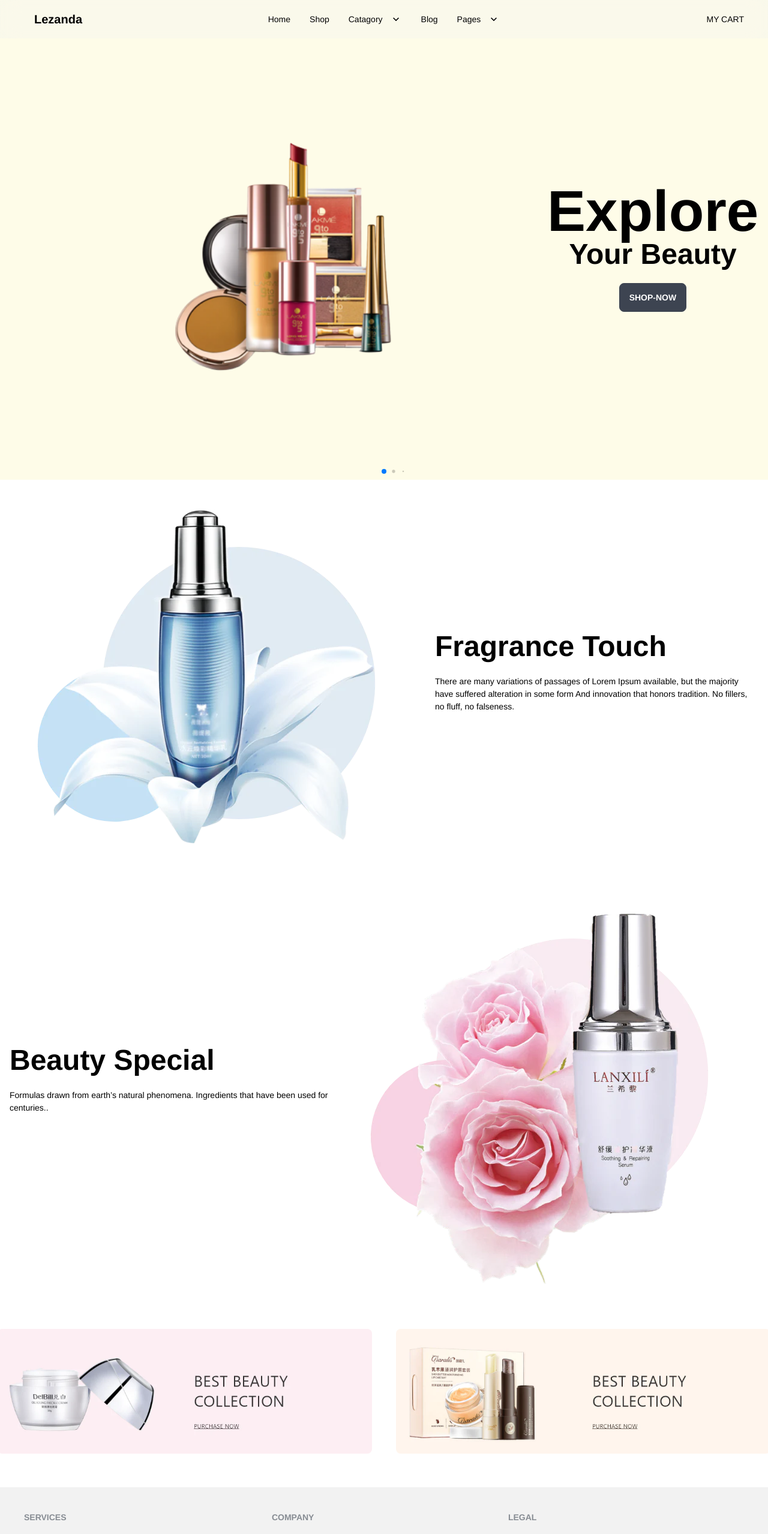
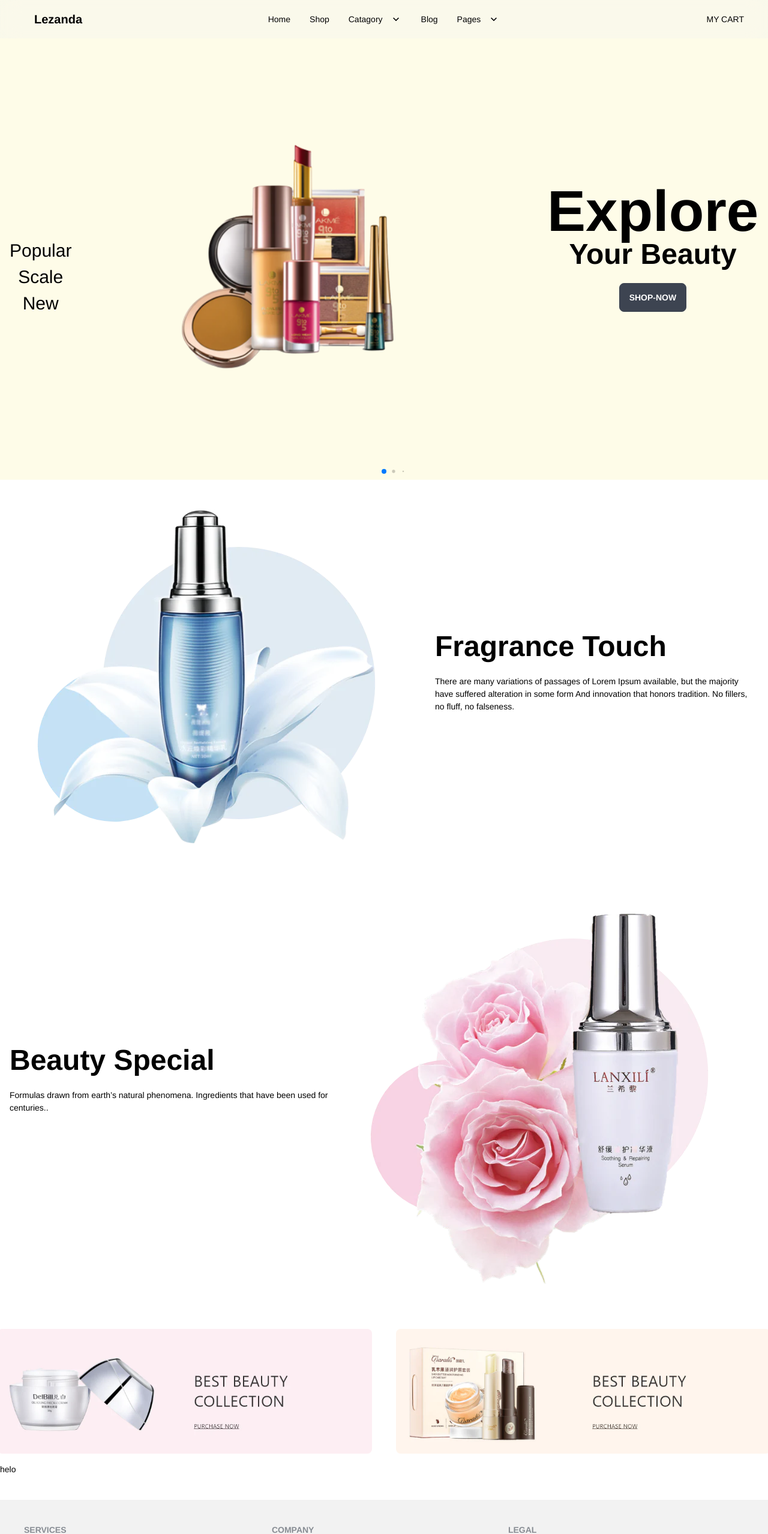
Before and after one commit to rashelmahomud/lezenda-orange, a React (Create React App) app: page / in a window 1280 px wide. Shown: the top 2558 px of the page at 60% size. Built offline with nearby package versions, Linux system fonts and the light colour scheme.

Commit message:
added some

```diff
--- /dev/null
+++ b/public/services.json
@@ -0,0 +1,32 @@
+[
+    {
+        "id": "1",
+        "name": "Demo Product Title",
+        "image": "https://i.ibb.co/cc43CD3/4product.webp",
+        "price":"99"
+
+    },
+    {
+        "id": "2",
+        "name": "Demo Product Title",
+        "image": "https://i.ibb.co/F36hcGL/3product.webp",
+        "price":"99"
+
+    },
+    {
+        "id": "3",
+        "name": "Demo Product Title",
+        "image": "https://i.ibb.co/pyMzFqg/2product.webp",
+        "price":"99"
+
+    },
+    {
+        "id": "4",
+        "name": "Demo Product Title",
+        "image": "https://i.ibb.co/n76KdZY/1product.webp",
+        "price":"99"
+
+    }
+
+
+]
--- a/src/Compornents/Animations/Banner.js
+++ b/src/Compornents/Animations/Banner.js
@@ -46,7 +46,20 @@ export default function App() {
 
               </div>
 
-              <img src={img} className="translate-y-6  rounded-lg w-screen transform transition duration-500 hover:scale-150"  />
+              <img src={img} className="translate-y-6 rounded-lg w-screen transform transition duration-500 hover:scale-150 relative" />
+
+              <div >
+                <ul className="absolute">
+                  <li className="text-3xl" data-aos="fade-down-right"
+                    data-aos-duration="3000">Popular</li>
+
+                  <li className="text-3xl my-2" data-aos="fade-down-right"
+                    data-aos-duration="2000">Scale</li>
+                  <li className="text-3xl" data-aos="fade-down-right"
+                    data-aos-duration="1000">New</li>
+                </ul>
+              </div>
+
 
               {/* data-aos="fade-up"
                 data-aos-duration="3000" */}
@@ -75,7 +88,7 @@ export default function App() {
                   data-aos-duration="3000">Explore</h1>
                 <h1 className="text-5xl font-bold">Your Beauty</h1>
               </div>
-              <img  src={img2} className=" rounded-lg w-3/6 w-screen transform transition duration-500 hover:scale-110" />
+              <img src={img2} className=" rounded-lg w-3/6 w-screen transform transition duration-500 hover:scale-110" />
 
             </div>
           </div>
--- a/src/Compornents/Home/Home.js
+++ b/src/Compornents/Home/Home.js
@@ -1,5 +1,6 @@
 import React from 'react';
 import Banner from '../Animations/Banner';
+import Services from '../Pages/Product/Services';
 import ServiceOne from '../Pages/ServiceOne';
 import ServiceThree from '../Pages/ServiceThree';
 import ServiceTwo from '../Pages/ServiceTwo';
@@ -11,6 +12,7 @@ const Home = () => {
             <ServiceOne />
             <ServiceTwo />
             <ServiceThree />
+            <Services />
         </div>
     );
 };
--- /dev/null
+++ b/src/Compornents/Pages/Product/Service.js
@@ -0,0 +1,12 @@
+import React from 'react';
+
+const Service = ({s}) => {
+    console.log(s);
+    return (
+        <div>
+
+        </div>
+    );
+};
+
+export default Service;
--- /dev/null
+++ b/src/Compornents/Pages/Product/Services.js
@@ -0,0 +1,21 @@
+import React, { useEffect, useState } from 'react';
+import Service from './Service';
+
+const Services = () => {
+    const [service,setService] = useState([]);
+    useEffect(() => {
+        fetch('services.json')
+        .then(res => res.json())
+        .then(data => setService(data))
+    } ,[])
+    return (
+        <div>
+            <h1>helo</h1>
+            {
+                service.map(s => <Service key={s.id} s={s}></Service>)
+            }
+        </div>
+    );
+};
+
+export default Services;
```
Also changed, not shown: src/Compornents/Animations/Animated/Aneme.js (deleted).
